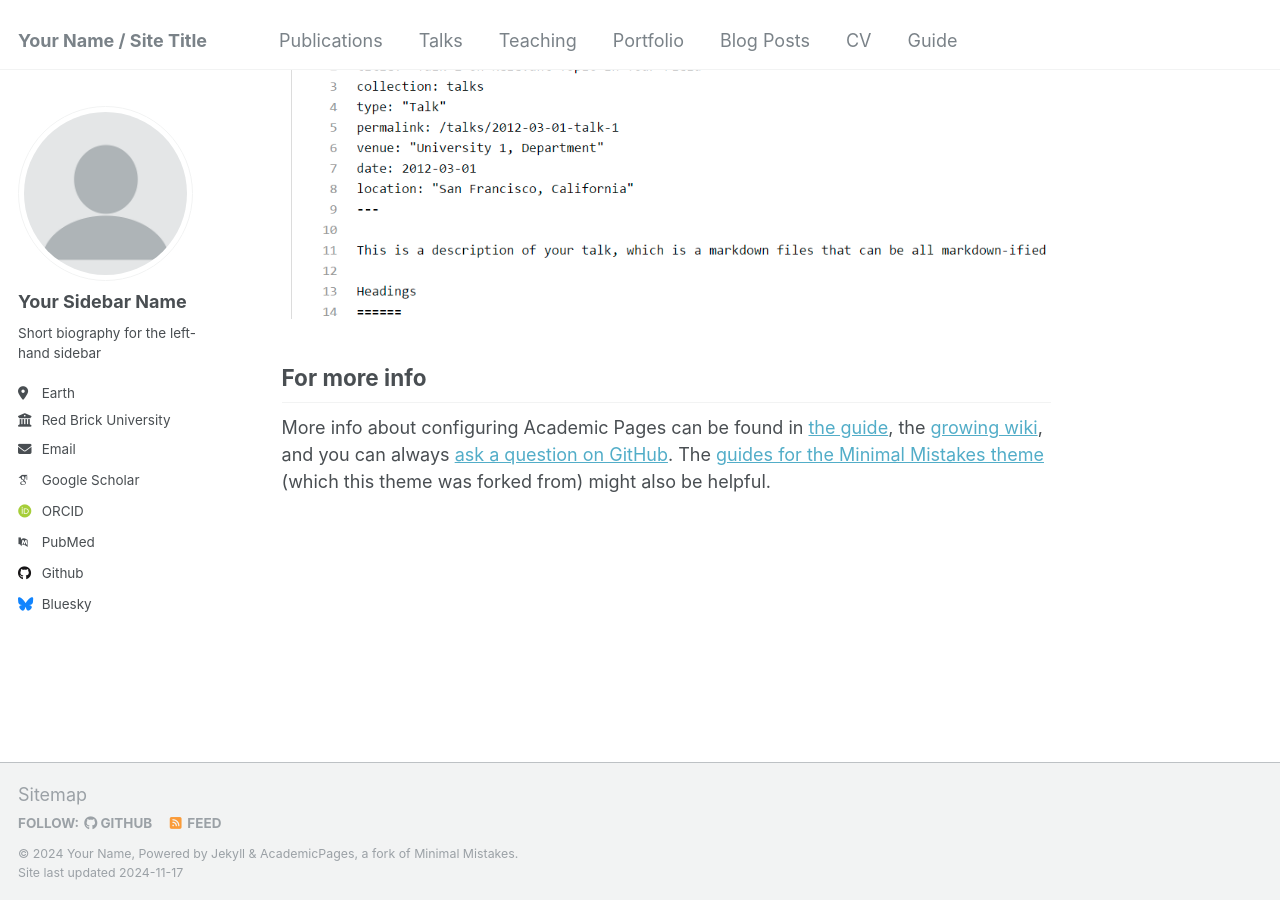
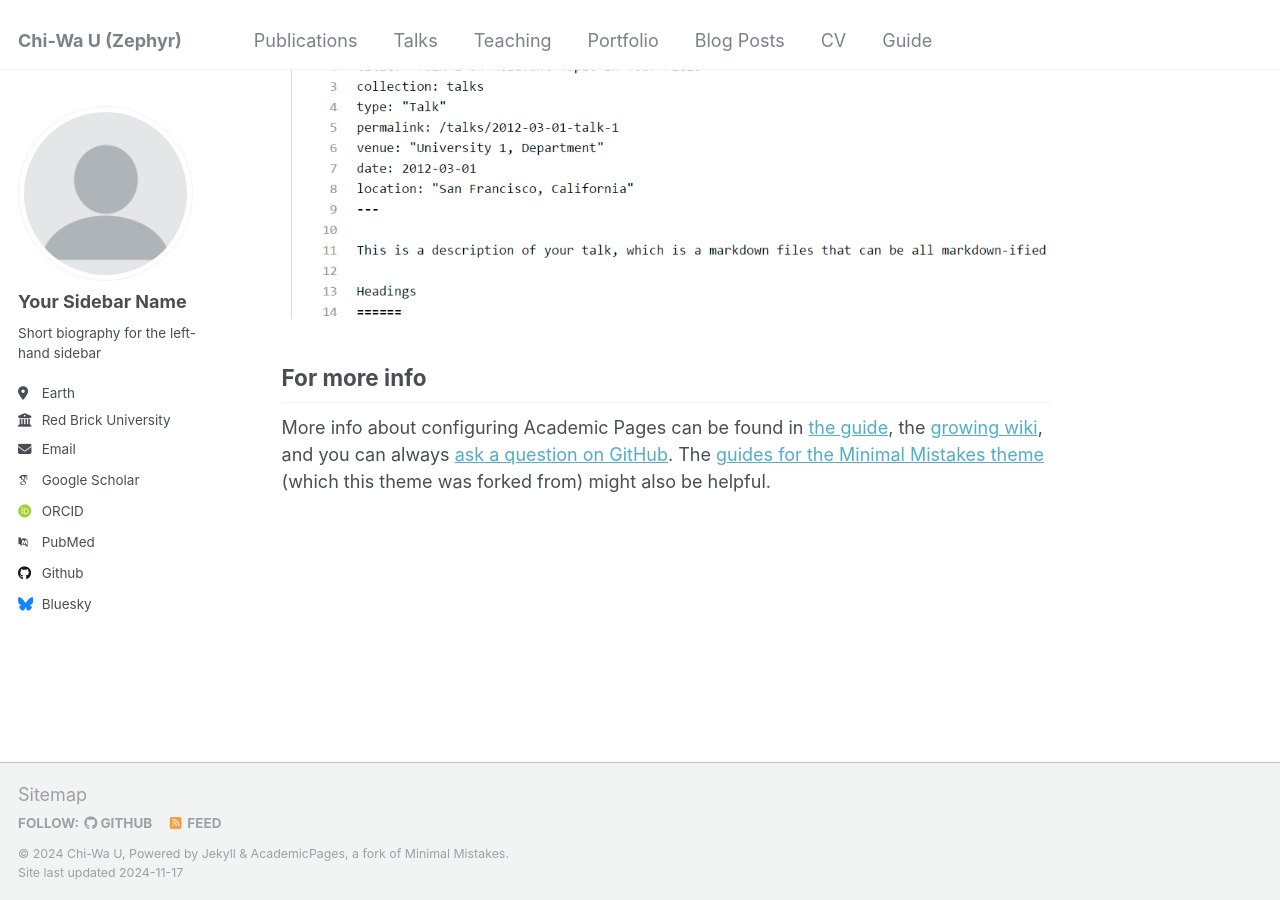
Before and after one commit to Zephyr-U/chiwau, a Jekyll site: the page built from _pages/about.md, in a window 1280 px wide and 900 px high, scrolled down 2643 px. Built offline with Jekyll 4.4.1, drawn with Linux system fonts in a browser that asks for light colours; some web fonts are replaced.

Commit message:
config.yml

```diff
--- a/_config.yml
+++ b/_config.yml
@@ -8,9 +8,9 @@
 
 # Basic Site Settings
 locale                   : "en-US"
-title                    : "Your Name / Site Title"
+title                    : "Chi-Wa U (Zephyr)"
 title_separator          : "-"
-name                     : &name "Your Name"
+name                     : &name "Chi-Wa U"
 description              : &description "personal description"
 url                      : https://academicpages.github.io # the base hostname & protocol for your site e.g. "https://[your GitHub username].github.io"
 baseurl                  : "" # the subpath of your site, e.g. "/blog"
```
